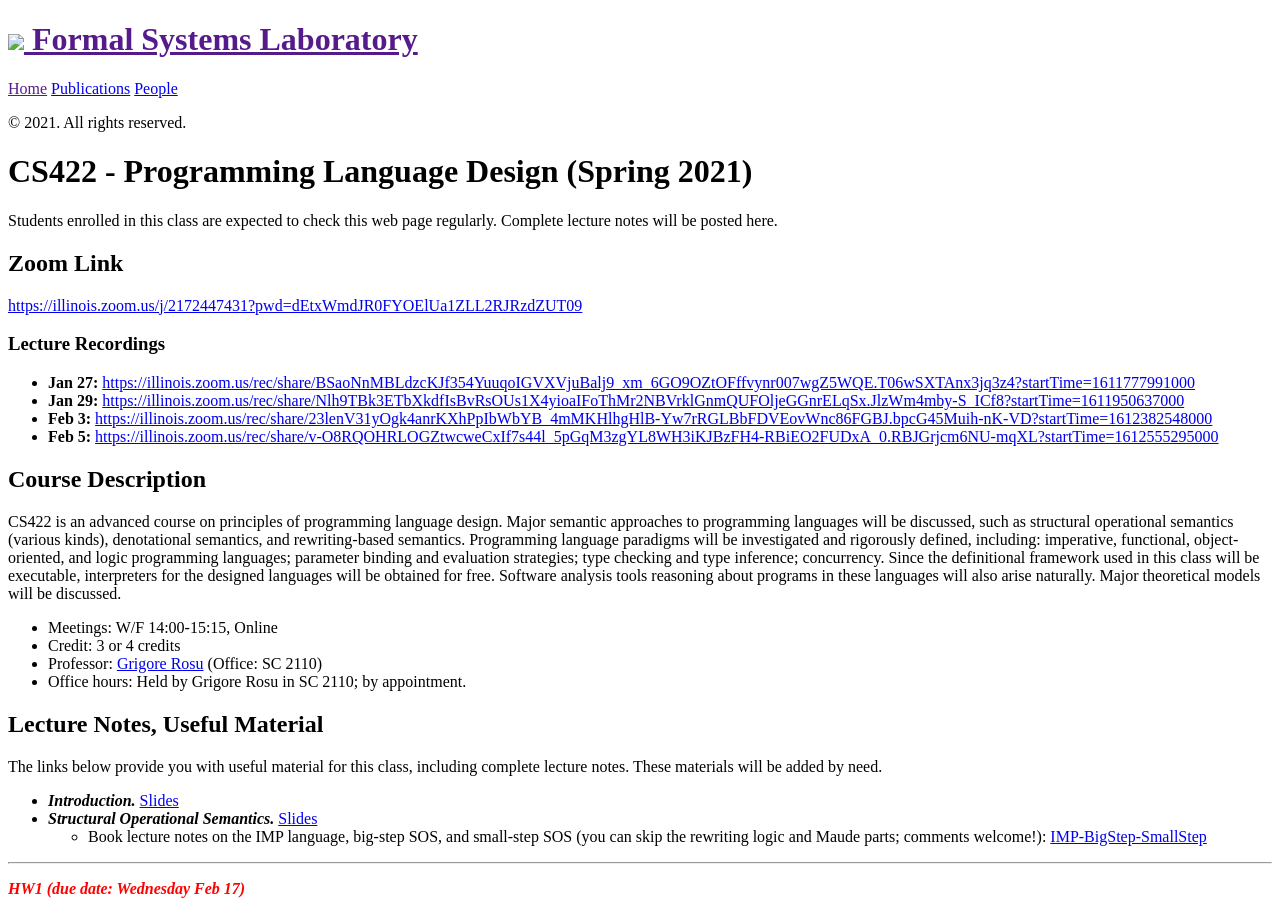
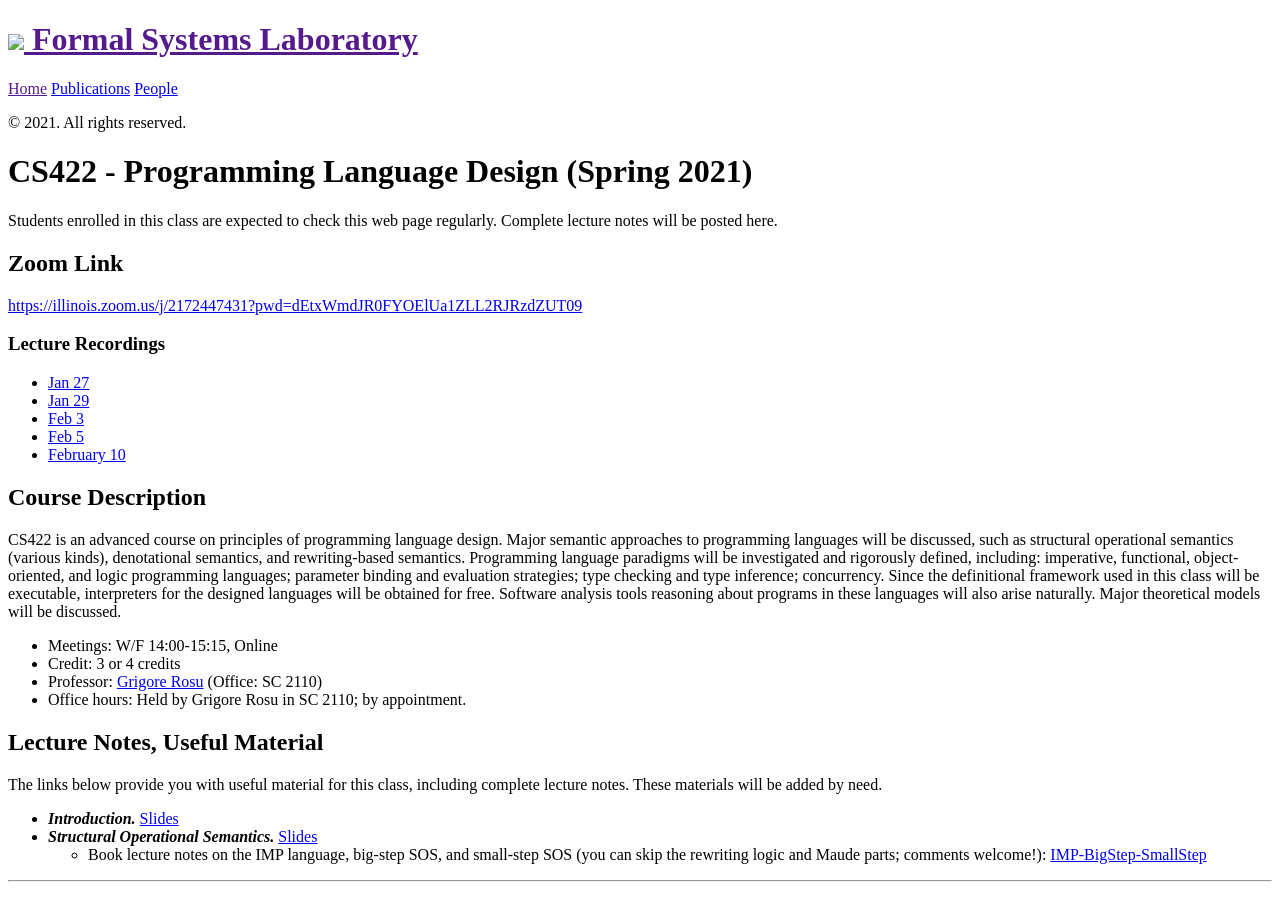
Before and after one commit to h0nzZik/fsl.cs.illinois.edu, a Jekyll site: the page built from teaching/2021/cs422/index.md, in a window 1280 px wide and 900 px high. Built offline with Jekyll 4.4.1, drawn with Linux system fonts in a browser that asks for light colours; nearby versions of some CDN libraries.

Commit message:
Add February 10 lection link

```diff
--- a/teaching/2021/cs422/index.md
+++ b/teaching/2021/cs422/index.md
@@ -14,14 +14,11 @@ Complete lecture notes will be posted here.
 
 ### Lecture Recordings
 
-- **Jan 27:** [https://illinois.zoom.us/rec/share/BSaoNnMBLdzcKJf354YuuqoIGVXVjuBalj9_xm_6GO9OZtOFffvynr007wgZ5WQE.T06wSXTAnx3jq3z4?startTime=1611777991000](https://illinois.zoom.us/rec/share/BSaoNnMBLdzcKJf354YuuqoIGVXVjuBalj9_xm_6GO9OZtOFffvynr007wgZ5WQE.T06wSXTAnx3jq3z4?startTime=1611777991000)
-- **Jan 29:**
-[https://illinois.zoom.us/rec/share/Nlh9TBk3ETbXkdfIsBvRsOUs1X4yioaIFoThMr2NBVrklGnmQUFOljeGGnrELqSx.JlzWm4mby-S_ICf8?startTime=1611950637000](https://illinois.zoom.us/rec/share/Nlh9TBk3ETbXkdfIsBvRsOUs1X4yioaIFoThMr2NBVrklGnmQUFOljeGGnrELqSx.JlzWm4mby-S_ICf8?startTime=1611950637000)
-- **Feb 3:**
-[https://illinois.zoom.us/rec/share/23lenV31yOgk4anrKXhPpIbWbYB_4mMKHlhgHlB-Yw7rRGLBbFDVEovWnc86FGBJ.bpcG45Muih-nK-VD?startTime=1612382548000](https://illinois.zoom.us/rec/share/23lenV31yOgk4anrKXhPpIbWbYB_4mMKHlhgHlB-Yw7rRGLBbFDVEovWnc86FGBJ.bpcG45Muih-nK-VD?startTime=1612382548000)
-- **Feb 5:**
-[https://illinois.zoom.us/rec/share/v-O8RQOHRLOGZtwcweCxIf7s44l_5pGqM3zgYL8WH3iKJBzFH4-RBiEO2FUDxA_0.RBJGrjcm6NU-mqXL?startTime=1612555295000](https://illinois.zoom.us/rec/share/v-O8RQOHRLOGZtwcweCxIf7s44l_5pGqM3zgYL8WH3iKJBzFH4-RBiEO2FUDxA_0.RBJGrjcm6NU-mqXL?startTime=1612555295000)
-
+- [Jan 27](https://illinois.zoom.us/rec/share/BSaoNnMBLdzcKJf354YuuqoIGVXVjuBalj9_xm_6GO9OZtOFffvynr007wgZ5WQE.T06wSXTAnx3jq3z4?startTime=1611777991000)
+- [Jan 29](https://illinois.zoom.us/rec/share/Nlh9TBk3ETbXkdfIsBvRsOUs1X4yioaIFoThMr2NBVrklGnmQUFOljeGGnrELqSx.JlzWm4mby-S_ICf8?startTime=1611950637000)
+- [Feb 3](https://illinois.zoom.us/rec/share/23lenV31yOgk4anrKXhPpIbWbYB_4mMKHlhgHlB-Yw7rRGLBbFDVEovWnc86FGBJ.bpcG45Muih-nK-VD?startTime=1612382548000)
+- [Feb 5](https://illinois.zoom.us/rec/share/v-O8RQOHRLOGZtwcweCxIf7s44l_5pGqM3zgYL8WH3iKJBzFH4-RBiEO2FUDxA_0.RBJGrjcm6NU-mqXL?startTime=1612555295000)
+- [February 10](https://illinois.zoom.us/rec/share/mell1gMcCx_1KD20nQWaud2iF1s4EZEEjcLgeFuEvjs53ZWsXn2N8k4xj7JqdJA.kF1PoNxNAroimn7C?startTime=1612987305000)
 
 ## Course Description
 
```
